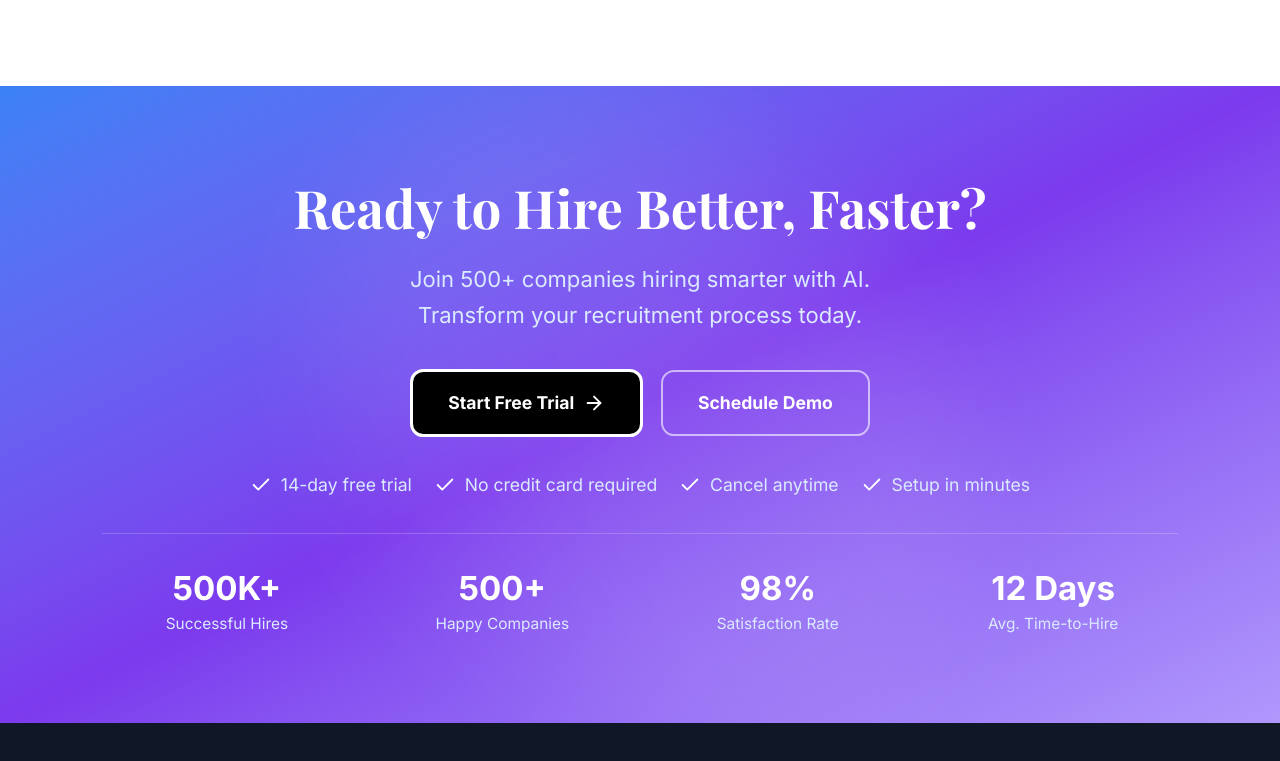
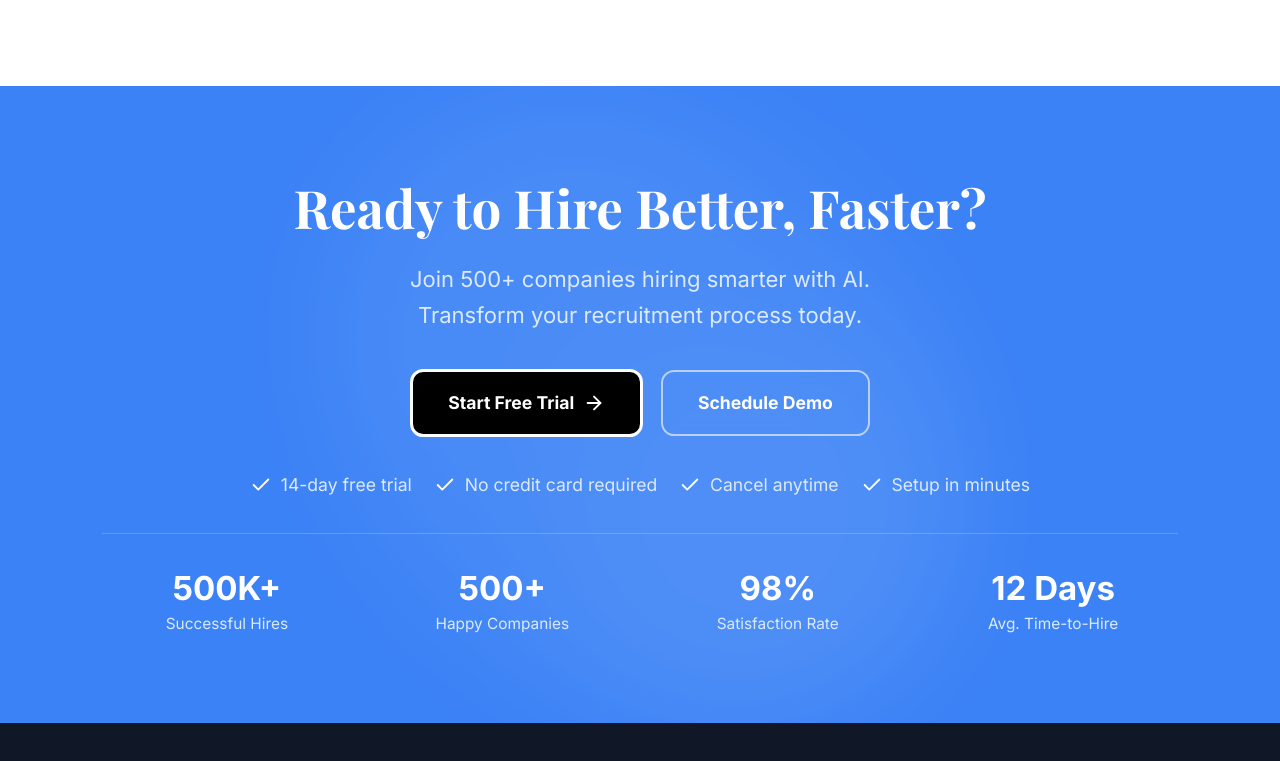
Before and after one commit to shahabas07/RecruiterAI, a React (Vite) app: page / in a window 1280 px wide. Shown: the part 7199-7960 px from the top of the page. Built offline with nearby package versions, Linux system fonts and the light colour scheme.

Commit message:
style: update Final CTA background color to solid #3B82F6

```diff
--- a/src/components/FinalCTANew.tsx
+++ b/src/components/FinalCTANew.tsx
@@ -2,7 +2,7 @@ import { ArrowRight, Check } from 'lucide-react';
 
 export function FinalCTANew() {
   return (
-    <section className="py-16 md:py-20 bg-gradient-to-br from-[#3B82F6] via-[#7C3AED] to-[#B197FC] relative overflow-hidden">
+    <section className="py-16 md:py-20 bg-[#3B82F6] relative overflow-hidden">
       {/* Background Decoration */}
       <div className="absolute inset-0 opacity-10">
         <div className="absolute top-0 left-1/4 w-96 h-96 bg-white rounded-full blur-3xl animate-pulse"></div>
```
